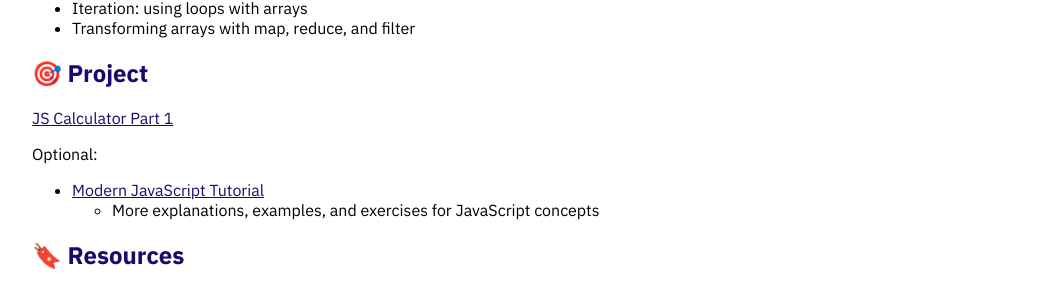
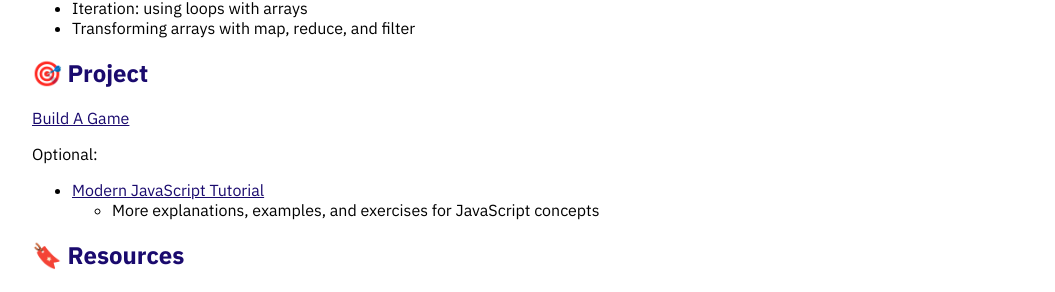
Before and after one commit to Momentum-Team-14/momentum-team-14.github.io, a Jekyll site: the page built from _posts/2022-07-20-js-arrays.md, in a window 1280 px wide. Shown: the part 341-633 px from the top of the page, without its empty margins (112-1167 px from the left). Built offline with Jekyll 4.4.1, drawn with Linux system fonts in a browser that asks for light colours; nearby versions of some CDN libraries.

Commit message:
update assignment link

```diff
--- a/_posts/2022-07-20-js-arrays.md
+++ b/_posts/2022-07-20-js-arrays.md
@@ -12,7 +12,7 @@ tags: phase-1 javascript js arrays
 
 ## 🎯 Project
 
-[JS Calculator Part 1](https://classroom.github.com/a/Gb735tbF)
+[Build A Game](https://classroom.github.com/a/ZVh4KJJM)
 
 Optional:
 - [Modern JavaScript Tutorial](https://javascript.info/js)
```
